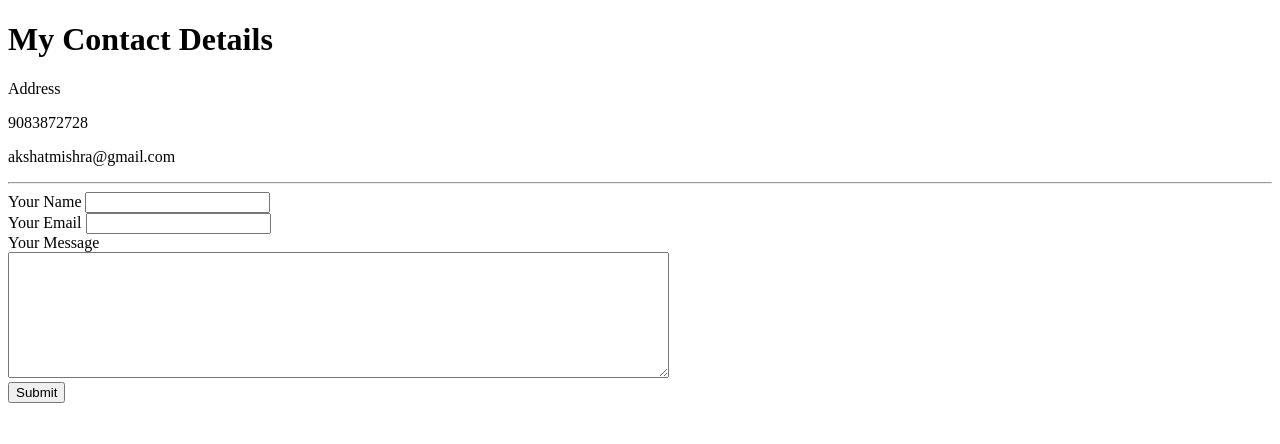
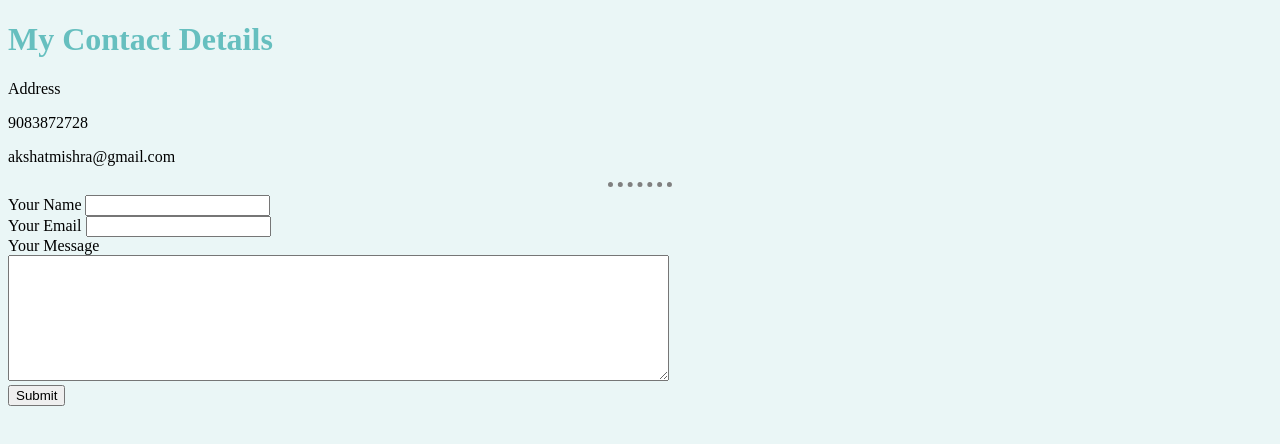
Before and after one commit to akshat2906/CV, a plain HTML site: page Contacts.html in a window 1280 px wide. Drawn offline with Linux system fonts and the light colour scheme.

Commit message:
Update Contacts.html

```diff
--- a/Contacts.html
+++ b/Contacts.html
@@ -3,7 +3,28 @@
   <head>
     <meta charset="utf-8">
     <title>Contact Me</title>
-    <link rel="stylesheet" href="css/styles.css">
+
+    <style>
+    body {
+  background-color: #EAF6F6;
+}
+
+hr {
+  border-style: none;
+  border-top-style: dotted;
+  border-color: grey;
+  border-width: 5px;
+  width: 5%;
+}
+
+h1 {
+  color: #66BFBF;
+}
+
+h3 {
+  color: #66BFBF;
+}
+    </style>
   </head>
   <body>
     <h1>My Contact Details</h1>
```
